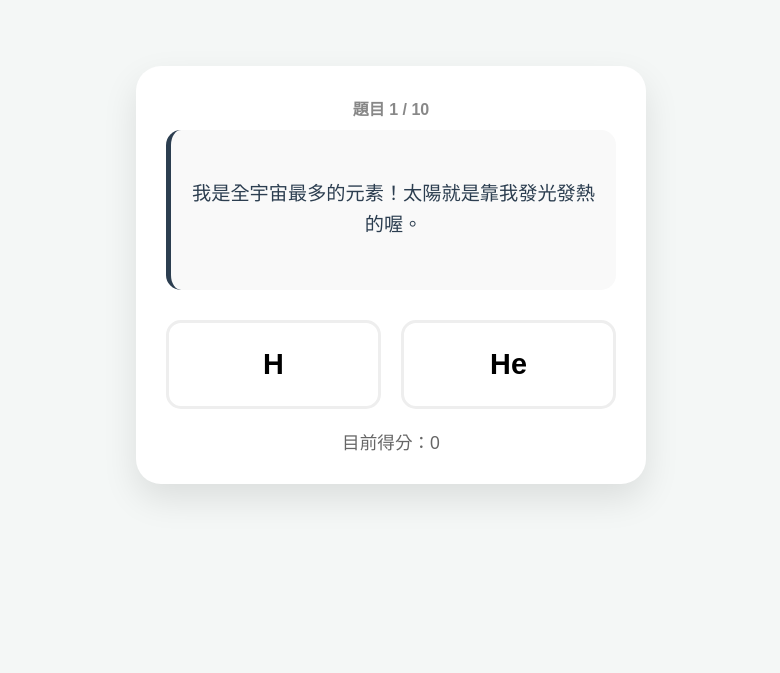
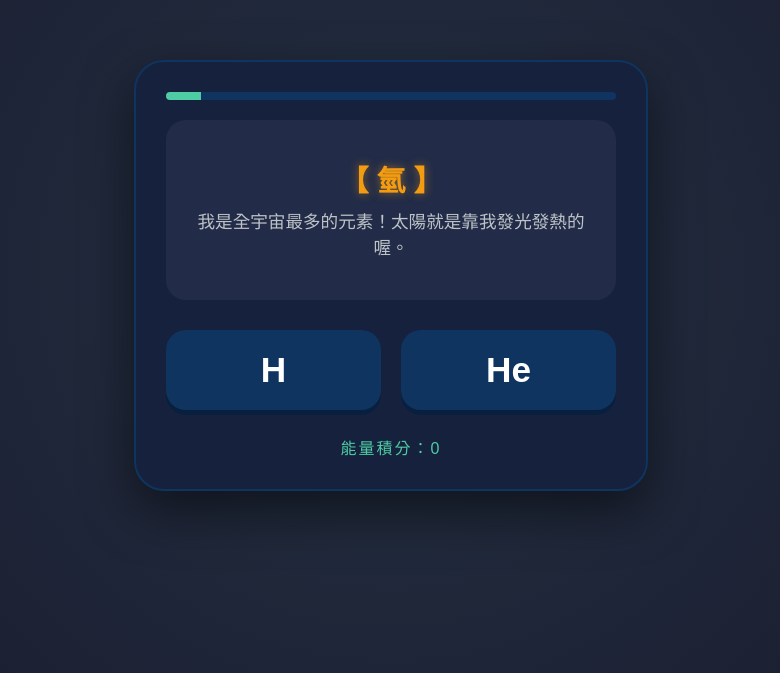
Before and after one commit to theresa832/chemistry-app, a plain HTML site: page index.html in a window 1280 px wide. Shown: the part 125-798 px from the top of the page, without its empty margins (249-1029 px from the left). Drawn offline with Linux system fonts and the light colour scheme.

Commit message:
Update index.html

```diff
--- a/index.html
+++ b/index.html
@@ -3,50 +3,163 @@
 <head>
     <meta charset="UTF-8">
     <meta name="viewport" content="width=device-width, initial-scale=1.0">
-    <title>元素情境大挑戰</title>
+    <title>元素星際挑戰賽</title>
     <style>
-        :root { --bg: #f4f7f6; --primary: #2c3e50; --success: #27ae60; --error: #e74c3c; }
-        body { font-family: 'PingFang TC', sans-serif; background: var(--bg); display: flex; flex-direction: column; align-items: center; justify-content: center; min-height: 100vh; margin: 0; }
-        .game-container { background: white; width: 90%; max-width: 450px; padding: 30px; border-radius: 25px; box-shadow: 0 15px 35px rgba(0,0,0,0.1); text-align: center; }
-        .progress { font-weight: bold; color: #888; margin-bottom: 10px; }
-        .question-box { min-height: 120px; display: flex; align-items: center; justify-content: center; background: #f9f9f9; padding: 20px; border-radius: 15px; margin-bottom: 30px; border-left: 5px solid var(--primary); }
-        .question-text { font-size: 1.2rem; line-height: 1.6; color: var(--primary); font-weight: 500; }
-        .options { display: grid; grid-template-columns: 1fr 1fr; gap: 20px; }
-        .btn { padding: 25px; font-size: 1.8rem; font-weight: bold; border: 3px solid #eee; border-radius: 15px; cursor: pointer; background: white; transition: all 0.2s; }
-        .btn:hover { border-color: var(--primary); background: #f0f4f8; }
-        .btn.correct { background: var(--success) !important; color: white; border-color: var(--success); }
-        .btn.wrong { background: var(--error) !important; color: white; border-color: var(--error); animation: shake 0.4s; }
+        :root {
+            --bg-dark: #1a1a2e;
+            --card-bg: #16213e;
+            --accent-blue: #4ecca3;
+            --accent-yellow: #f39c12;
+            --text-white: #ffffff;
+        }
+        body {
+            font-family: 'PingFang TC', 'Microsoft JhengHei', sans-serif;
+            background: var(--bg-dark);
+            color: var(--text-white);
+            display: flex;
+            flex-direction: column;
+            align-items: center;
+            justify-content: center;
+            min-height: 100vh;
+            margin: 0;
+            overflow: hidden;
+        }
+        /* 星空背景裝飾 */
+        body::before {
+            content: "";
+            position: absolute;
+            width: 100%; height: 100%;
+            background: radial-gradient(circle at center, #233142 0%, #1a1a2e 100%);
+            z-index: -1;
+        }
+
+        .game-container {
+            background: var(--card-bg);
+            width: 90%;
+            max-width: 450px;
+            padding: 30px;
+            border-radius: 30px;
+            box-shadow: 0 20px 50px rgba(0,0,0,0.5);
+            text-align: center;
+            border: 2px solid #0f3460;
+        }
+
+        .progress-bar {
+            width: 100%;
+            height: 8px;
+            background: #0f3460;
+            border-radius: 4px;
+            margin-bottom: 20px;
+            overflow: hidden;
+        }
+        #progress-fill {
+            width: 10%;
+            height: 100%;
+            background: var(--accent-blue);
+            transition: width 0.3s;
+        }
+
+        .question-box {
+            min-height: 140px;
+            display: flex;
+            flex-direction: column;
+            align-items: center;
+            justify-content: center;
+            background: rgba(255,255,255,0.05);
+            padding: 20px;
+            border-radius: 20px;
+            margin-bottom: 30px;
+        }
+
+        .element-title {
+            font-size: 1.8rem;
+            color: var(--accent-yellow);
+            margin-bottom: 10px;
+            font-weight: bold;
+            text-shadow: 0 0 10px rgba(243, 156, 18, 0.5);
+        }
+
+        .question-text {
+            font-size: 1.1rem;
+            line-height: 1.5;
+            color: #bdc3c7;
+        }
+
+        .options {
+            display: grid;
+            grid-template-columns: 1fr 1fr;
+            gap: 20px;
+        }
+
+        .btn {
+            padding: 20px;
+            font-size: 2.2rem;
+            font-weight: 800;
+            border: none;
+            border-radius: 20px;
+            cursor: pointer;
+            background: #0f3460;
+            color: var(--text-white);
+            transition: all 0.2s;
+            box-shadow: 0 5px 0 #08203e;
+        }
+
+        .btn:hover {
+            transform: translateY(-2px);
+            background: #1a4b8c;
+        }
+
+        .btn:active {
+            transform: translateY(3px);
+            box-shadow: none;
+        }
+
+        .btn.correct { background: #27ae60 !important; box-shadow: 0 5px 0 #1e8449; }
+        .btn.wrong { background: #e74c3c !important; box-shadow: 0 5px 0 #c0392b; animation: shake 0.4s; }
+
         @keyframes shake { 0%, 100% { transform: translateX(0); } 25% { transform: translateX(-10px); } 75% { transform: translateX(10px); } }
-        .score-box { margin-top: 20px; font-size: 1.1rem; color: #666; }
+
+        .score-info {
+            margin-top: 25px;
+            font-size: 1rem;
+            color: var(--accent-blue);
+            letter-spacing: 2px;
+        }
     </style>
 </head>
 <body>
 
     <div class="game-container">
-        <div class="progress">題目 <span id="current-idx">1</span> / <span id="total-idx">10</span></div>
+        <div class="progress-bar"><div id="progress-fill"></div></div>
+
         <div class="question-box">
-            <div class="question-text" id="q-text">加載中...</div>
+            <div class="element-title" id="q-name">載入中...</div>
+            <div class="question-text" id="q-text">準備好挑戰了嗎？</div>
         </div>
+
         <div class="options">
             <button class="btn" id="btn-0" onclick="checkAnswer(0)">?</button>
             <button class="btn" id="btn-1" onclick="checkAnswer(1)">?</button>
         </div>
-        <div class="score-box">目前得分：<span id="score">0</span></div>
+
+        <div class="score-info">能量積分：<span id="score">0</span></div>
     </div>
 
     <script>
-        // 擴充題庫：前 20 號與常見元素
         const bank = [
-            { q: "我是全宇宙最多的元素！太陽就是靠我發光發熱的喔。", a: "H", wrong: "He" },
-            { q: "吸了我聲音會變尖，派對氣球裡裝的就是我，我很安全。", a: "He", wrong: "H" },
-            { q: "你的手機可以玩很久都靠我，我是電池裡的主角！", a: "Li", wrong: "Al" },
-            { q: "我可以是黑黑的鉛筆芯，也可以是亮晶晶的鑽石，神奇吧？", a: "C", wrong: "O" },
-            { q: "洋芋片包裝撐得大大的，裡面不是空氣，是保護食物的我！", a: "N", wrong: "Cl" },
-            { q: "沒了我你只能活三分鐘。我就在你吸的每一口空氣裡。", a: "O", wrong: "N" },
-            { q: "牙膏裡常看到我，我是保護牙齒不蛀牙的小尖兵。", a: "F", wrong: "Cl" },
-            { q: "我很愛玩水，碰到水會爆炸！但我跟氯結合後就變成食鹽。", a: "Na", wrong: "Mg" },
-            { q: "我很輕，鋁箔紙、易開罐都是我做的。", a: "Al", wrong: "Fe" },
-            { q: "蓋房子需要我，你血液紅紅的顏色也是因為有我喔！", a: "Fe", wrong: "Cu" }
+            { name: "氫", q: "我是全宇宙最多的元素！太陽就是靠我發光發熱的喔。", a: "H", wrong: "He" },
+            { name: "氦", q: "吸了我聲音會變尖，派對氣球裡裝的就是我，我很安全。", a: "He", wrong: "H" },
+            { name: "鋰", q: "你的手機可以玩很久都靠我，我是電池裡的主角！", a: "Li", wrong: "Be" },
+            { name: "碳", q: "我可以是黑黑的鉛筆芯，也可以是亮晶晶的鑽石，神奇吧？", a: "C", wrong: "Ca" },
+            { name: "氮", q: "洋芋片包裝撐得大大的，裡面不是空氣，是保護食物的我！", a: "N", wrong: "Na" },
+            { name: "氧", q: "沒了我你只能活三分鐘。我就在你吸的每一口空氣裡。", a: "O", wrong: "Au" },
+            { name: "氟", q: "牙膏裡常看到我，我是保護牙齒不蛀牙的小尖兵。", a: "F", wrong: "Fe" },
+            { name: "氖", q: "晚上的招牌閃亮亮，那就是我被電到後發出的漂亮光芒。", a: "Ne", wrong: "N" },
+            { name: "鈉", q: "我很愛玩水，碰到水會爆炸！但我跟氯結合後就變成食鹽。", a: "Na", wrong: "Mg" },
+            { name: "鋁", q: "我很輕，鋁箔紙、易開罐都是我做的。", a: "Al", wrong: "Ag" },
+            { name: "鐵", q: "蓋房子需要我，你血液紅紅的顏色也是因為有我喔！", a: "Fe", wrong: "F" },
+            { name: "銅", q: "我的導電性很好，家裡的電線裡面通常都是我。", a: "Cu", wrong: "Ca" },
+            { name: "金", q: "我是最受歡迎的高貴金屬，閃閃發亮永遠不會生鏽。", a: "Au", wrong: "Ag" }
         ];
 
         let currentQuestion = 0;
@@ -56,11 +169,10 @@
         function loadQuestion() {
             canClick = true;
             const q = bank[currentQuestion];
+            document.getElementById('q-name').innerText = `【 ${q.name} 】`;
             document.getElementById('q-text').innerText = q.q;
-            document.getElementById('current-idx').innerText = currentQuestion + 1;
-            document.getElementById('total-idx').innerText = bank.length;
+            document.getElementById('progress-fill').style.width = ((currentQuestion + 1) / bank.length * 100) + "%";
 
-            // 隨機分配左右按鈕
             const isSwapped = Math.random() > 0.5;
             const btn0 = document.getElementById('btn-0');
             const btn1 = document.getElementById('btn-1');
@@ -84,7 +196,7 @@
 
             if (isCorrect) {
                 btn.classList.add('correct');
-                score += 10;
+                score += 100;
                 document.getElementById('score').innerText = score;
                 canClick = false;
                 setTimeout(() => {
@@ -92,12 +204,12 @@
                     if (currentQuestion < bank.length) {
                         loadQuestion();
                     } else {
-                        alert("挑戰結束！你的總分是：" + score);
+                        alert("🎉 恭喜完成星際挑戰！總積分：" + score);
                         currentQuestion = 0; score = 0;
                         document.getElementById('score').innerText = score;
                         loadQuestion();
                     }
-                }, 1000);
+                }, 800);
             } else {
                 btn.classList.add('wrong');
                 canClick = false;
```
